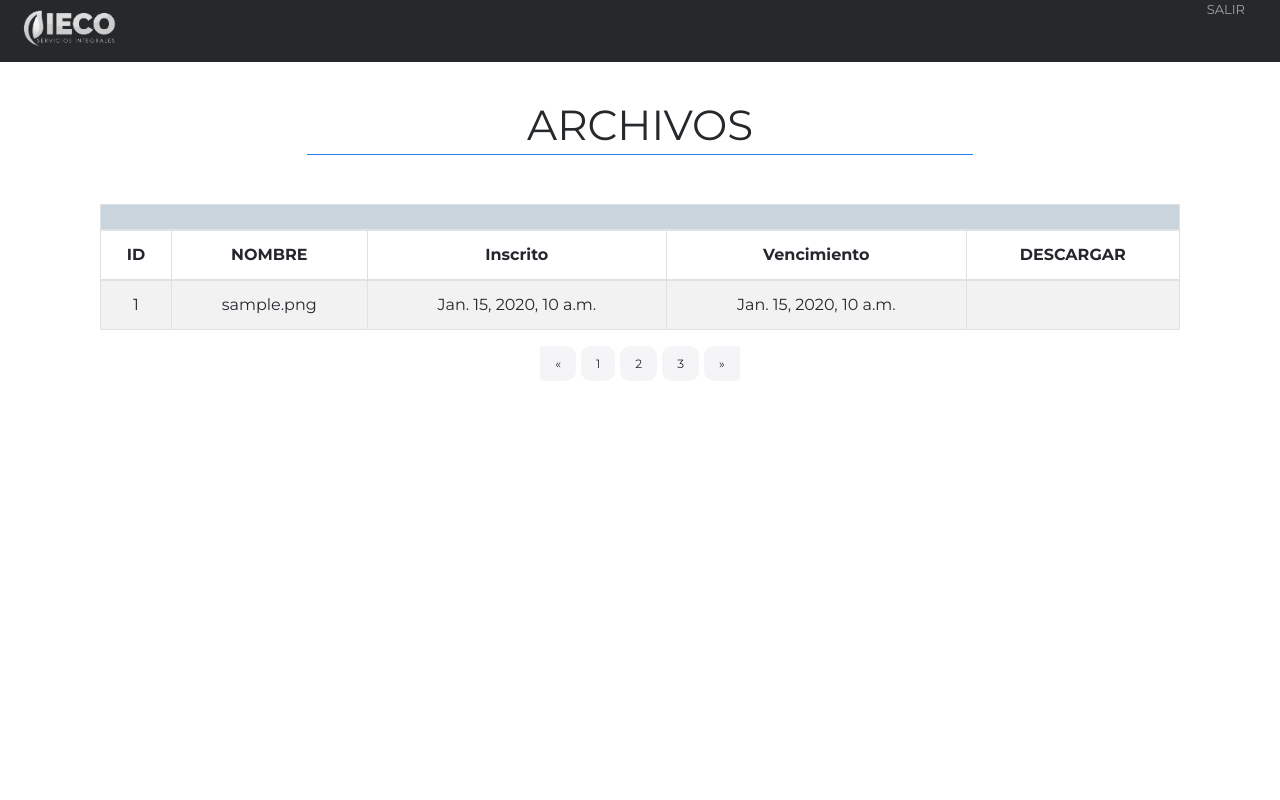
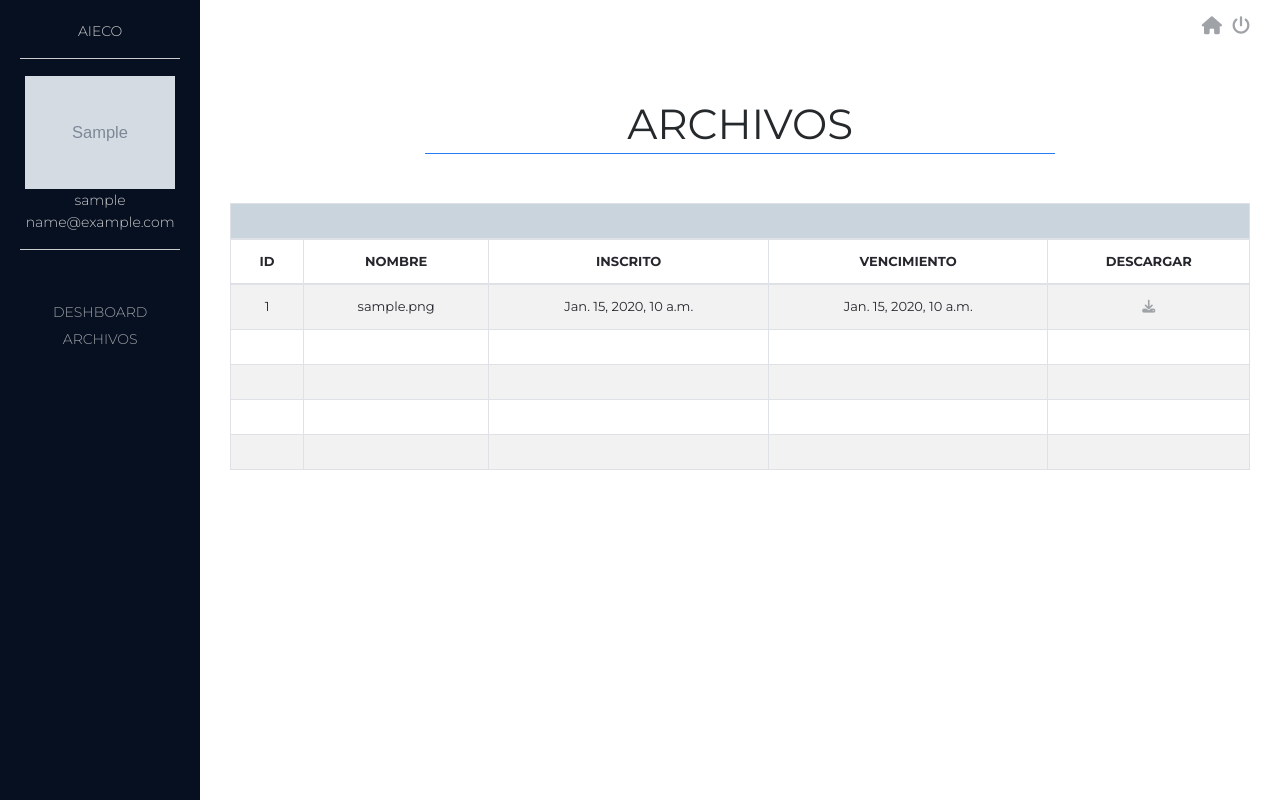
Before and after one commit to savelasquezo/aieco, a Django app: page /accounts/admin/files/ in a window 1280 px wide. Run offline with Django 4.2, Linux system fonts and the light colour scheme; a user stored in the database is signed in; tables that the repository leaves empty hold one stand-in row (values such as "Sample post"); grey boxes marked "Sample" are stand-in pictures; some libraries are stand-ins or nearby versions.

Commit message:
Interfaz Administrativa

```diff
--- a/core/aieco/static/aieco/css/style.css
+++ b/core/aieco/static/aieco/css/style.css
@@ -569,10 +569,12 @@ select {
     border: none;
 }
 
+tr{font-size: small;height: 35px;max-height: 35px;}
 /* Pagination */
 .pagination {
-  margin: 0;
-  vertical-align: middle;
+    display: flex;
+    margin: auto;
+    justify-content: center;
 }
 
 .pagination > li > a {
@@ -923,7 +925,7 @@ html, body {
 ================================================== */
 /* site-section */
 .site-section {
-   padding: 100px 0 140px;
+   padding: 50px 0 140px;
 }
 
 .subheading-text {
@@ -1355,6 +1357,7 @@ a.linkedin-bg:hover {
     display: flex;
     flex-direction: column;
     width: 100%;
+    overflow: hidden;
 }
 .admin-links{
     display: flex;
--- a/core/aieco/templates/aieco/admin/files.html
+++ b/core/aieco/templates/aieco/admin/files.html
@@ -1,95 +1,65 @@
 {% load static %}
 {% load humanize %}
+
 <!DOCTYPE html>
 <html lang="en">
 <head>
-
     <!-- Basic Page Needs
     ================================================== -->
     <meta http-equiv="Content-Type" content="text/html; charset=utf-8">
     <meta http-equiv="X-UA-Compatible" content="IE=edge">
-
     <title>AIECO</title>
-
     <meta name="description" content="">
     <meta name="author" content="">
     <meta name="keywords" content="">
-
     <!-- Mobile Specific Metas
     ================================================== -->
     <meta name="viewport" content="width=device-width, minimum-scale=1.0, maximum-scale=1.0">
     <meta name="apple-mobile-web-app-capable" content="yes">
-
     <!-- Fonts -->
     <link href="https://fonts.googleapis.com/css?family=Montserrat:300,300i,400,600,700" rel="stylesheet">
     <link rel="stylesheet" href="https://cdnjs.cloudflare.com/ajax/libs/font-awesome/4.4.0/css/font-awesome.min.css">
     <link rel="stylesheet" type="text/css" href="{% static '/assets/fontawesome/css/fontawesome-all.min.css' %}" media="all">
-
+    <link rel="stylesheet" type="text/css" href="{% static '/assets/fontawesome/css/all.css' %}">
+    <link rel="stylesheet" type="text/css" href="{% static '/assets/fontawesome/css/v4-shims.css' %}">
     <!-- Favicon
     ================================================== -->
     <link rel="apple-touch-icon" sizes="180x180" href="{% static 'aieco/img/apple-touch-icon.png' %}">
     <link rel="icon" type="image/png" sizes="16x16" href="{% static 'aieco/img/favicon.png' %}">
-
     <!-- Stylesheets
     ================================================== -->
     <!-- Bootstrap core CSS -->
     <link href="{% static 'aieco/css/bootstrap.min.css' %}" rel="stylesheet">
-
     <!-- Custom styles for this template -->
     <link href="{% static 'aieco/css/style.css' %}" rel="stylesheet">
     <link href="{% static 'aieco/css/responsive.css' %}" rel="stylesheet">
-
-
     <!-- HTML5 shim and Respond.js IE8 support of HTML5 elements and media queries -->
     <!--[if lt IE 9]>
     <script src="https://oss.maxcdn.com/libs/html5shiv/3.7.0/html5shiv.js"></script>
     <script src="https://oss.maxcdn.com/libs/respond.js/1.4.2/respond.min.js"></script>
     <![endif]-->
-
 </head>
-
-{% block block %}
-<header id="masthead" class="site-header">
-  <nav id="primary-navigation" class="site-navigation">
-      <div class="navbar-header flex-row space-between">
-          <img src="{% static '/img/logo02.png' %}" alt="logo" class="logo" style="width: 150px; height: auto;">
-          <div style="text-align: right;">
-              {% if user.is_authenticated %}
-              <!-- <a href="{% url 'index' %}" class="btn btn-border">Home</a>  -->
-              <div class="links-head">
-                  <a href="{% url 'logout' %}">Salir</a>
+<body>
+  <div class="section-admin flex-row">
+    <div class="container-main site-grey">
+      <div>
+        <p>AIECO</p><hr>
+        <img src="{{user.logo.url}}" style="width: 150px; height: auto;" alt="">
+        <p>{{user.username}}</p>
+        <p>{{user.email}}</p><hr>
       </div>
-              {% else %}
-              <!-- <a href="{% url 'index' %}" class="btn btn-border">Home</a>  -->
-              <div class="links-head">
-                  <a href="{% url 'index' %}">Inicio</a>
+      <div class="links-main">
+        <a href="{% url 'admin' %}"><p class="text-uppercase">Deshboard</p></a>
+        <a href="{% url 'files' %}"><p class="text-uppercase">Archivos</p></a>
       </div>
-              {% endif %}
     </div>
-      </div><!-- /.navbar-header -->
-      <div class="collapse navbar-collapse" id="agency-navbar-collapse">
-          <ul class="nav navbar-nav navbar-right">
-              <li class="active"><a href="index.html" data-toggle="dropdown">Home</a></li>
-              <li class="dropdown"><a href="#" class="dropdown-toggle" data-toggle="dropdown">Pages<i
-                  class="fa fa-caret-down hidden-xs" aria-hidden="true"></i></a>
-                  <ul class="dropdown-menu" role="menu" aria-labelledby="menu1">
-                      <li><a href="portfolio.html">Portfolio</a></li>
-                      <li><a href="blog.html">Blog</a></li>
-                  </ul>
-              </li>
-              <li><a href="portfolio.html">Portfolio</a></li>
-              <li><a href="blog.html">Blog</a></li>
-              <li><a href="contact.html">Contact</a></li>
-              <li><a href="ui-elements.html">UI Elements</a></li>
-          </ul>
+    <div class="admin-block">
+      <div class="admin-links">
+        <a href="{% url 'index' %}"><i class="fa-solid fa-house"></i></a>
+        <a href="{% url 'logout' %}"><i class="fa-solid fa-power-off"></i></a>
       </div>
-  </nav><!-- /.site-navigation -->
-</header><!-- /#mastheaed -->
-
-
-
+      <div><!--SectionBlock Start-->
         <main id="main" class="site-main">
-
           <section class="site-section section-portfolio">
             <div class="container">
               <div class="text-center">
@@ -105,7 +75,7 @@
                         <span style="color: #6c757d;"></span>
                       </th>
                     </tr>
-            <tr>
+                    <tr class="text-uppercase">
                       <th>ID</th>
                       <th>NOMBRE</th>
                       <th>Inscrito</th>
@@ -114,7 +84,7 @@
                     </tr>
                   </thead>
                   <tbody>
-            {% for i in iFiles %}
+                    {% for i in iListFiles %}
                     <tr>
                       <td>{{ i.id }}</td>
                       <td>{{ i.filename }}</td>
@@ -124,34 +94,45 @@
                       </td>
                     </tr>
                     {% endfor %}
+                    {% if not iListFiles.has_next %}
+                      {% for i in FixListPage %}
+                      <tr><td></td><td></td><td></td><td></td><td></td></tr>
+                      {% endfor %}
+                    {% elif not iListFiles.has_other_pages %}
+                      {% for i in FixListPage %}
+                      <tr><td></td><td></td><td></td><td></td><td></td></tr>
+                      {% endfor %}
+                    {% endif %}
                   </tbody>
                 </table>
               </div>
-      <div class="col-lg-12 col-md-12 col-xs-12">
-        <nav aria-label="Page navigation example">
-          <ul class="pagination justify-content-center">
-            <li class="page-item">
-              <a class="page-link" href="#" aria-label="Previous">
-                <span aria-hidden="true">&laquo;</span>
-                <span class="sr-only">Previous</span>
-              </a>
-            </li>
-            <li class="page-item"><a class="page-link" href="#">1</a></li>
-            <li class="page-item"><a class="page-link" href="#">2</a></li>
-            <li class="page-item"><a class="page-link" href="#">3</a></li>
-            <li class="page-item">
-              <a class="page-link" href="#" aria-label="Next">
-                <span aria-hidden="true">&raquo;</span>
-                <span class="sr-only">Next</span>
-              </a>
-            </li>
+              {% if iListFiles.has_other_pages %}
+              <ul class="pagination">
+                  {% if iListFiles.has_previous %}
+                      <li><a href="?page={{ iListFiles.previous_page_number }}">&laquo;</a></li>
+                  {% else %}
+                      <li><a href="">&laquo;</a></li>
+                  {% endif %}
+                  {% for page in iListFiles.paginator.page_range %}
+                      {% if page == iListFiles.number %}
+                          <li class="active"><span></span></li>
+                      {% else %}
+                          <li class="inactive"><a href="?page={{ page }}"></a></li>
+                      {% endif %}
+                  {% endfor %}
+                  {% if iListFiles.has_next %}
+                      <li><a href="?page={{ iListFiles.next_page_number }}">&raquo;</a></li>
+                  {% else %}
+                  <li><a href="">&raquo;</a></li>
+                  {% endif %}
               </ul>
-        </nav>
+              {% endif %}
             </div>
             </div>
+          </section>
+        </main>
+      </div><!--SectionBlock End-->
     </div>
-  </section><!-- /.section-portfolio -->
-
-</main><!-- /#main -->
-
-{% endblock block %}
+  </div>
+</body>
+</html>
--- a/core/aieco/views.py
+++ b/core/aieco/views.py
@@ -15,6 +15,7 @@ from django.utils.http import urlsafe_base64_encode, urlsafe_base64_decode
 from django.contrib.auth.tokens import default_token_generator
 from django.utils.encoding import force_bytes, force_str
 from django.db.models.query_utils import Q
+from django.core.paginator import Paginator
 from django.http import HttpResponse
 from django.core.mail import send_mail, BadHeaderError
 from django.template.loader import render_to_string
@@ -218,14 +219,26 @@ class AccountFilesView(LoginRequiredMixin, TemplateView):
 
     def get(self, request, *args, **kwargs):
 
-        iFiles = model.AccountFiles.objects.filter(account=request.user)
+        ITEMS = 5
+        MAXPAGES = 5
+
+        iFiles = model.AccountFiles.objects.filter(account=request.user).order_by("id")[:ITEMS*MAXPAGES]
+        iListFiles = Paginator(iFiles,ITEMS).get_page(request.GET.get('page'))
+
+        iFileFix = ITEMS - len(iFiles)%ITEMS
+
+        if iFileFix == ITEMS and len(iFiles) != 0:
+            iFileFix = 0
 
         context = super().get_context_data(**kwargs)
         context.update({
             "iFiles": iFiles,
+            'iListFiles':iListFiles,
+            'FixListPage':range(0,iFileFix)
         })
 
         return self.render_to_response(context)
+
 
 class LegalView(TemplateView):
     template_name='aieco/pages/legal.html'
--- a/core/core/settings.py
+++ b/core/core/settings.py
@@ -131,7 +131,7 @@ USE_I18N = True
 USE_TZ = True
 
 # URLs -->LOGIN/LOGOUT
-LOGIN_REDIRECT_URL = "/accounts/admin/files"
+LOGIN_REDIRECT_URL = "/accounts/admin/"
 LOGOUT_REDIRECT_URL = "/"
 
 # Static files (CSS, JavaScript, Images)
```
Also changed, not shown: core/aieco/templates/aieco/admin/admin.html (+5 -41 lines), 11 other files. Lines whose indentation alone changed are shown as unchanged.
